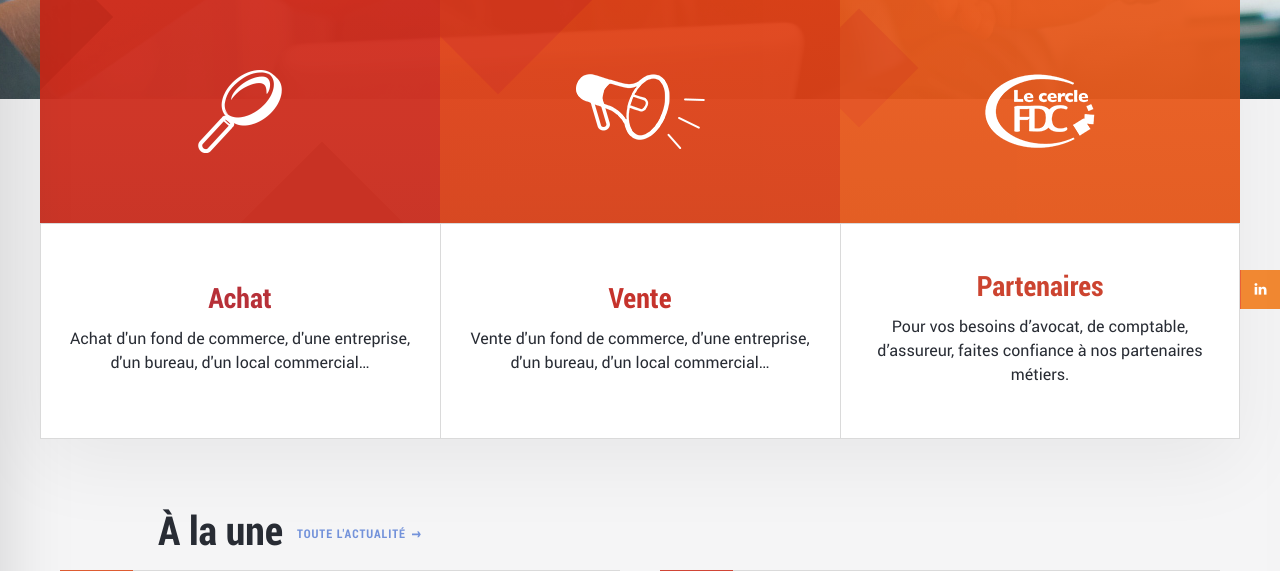
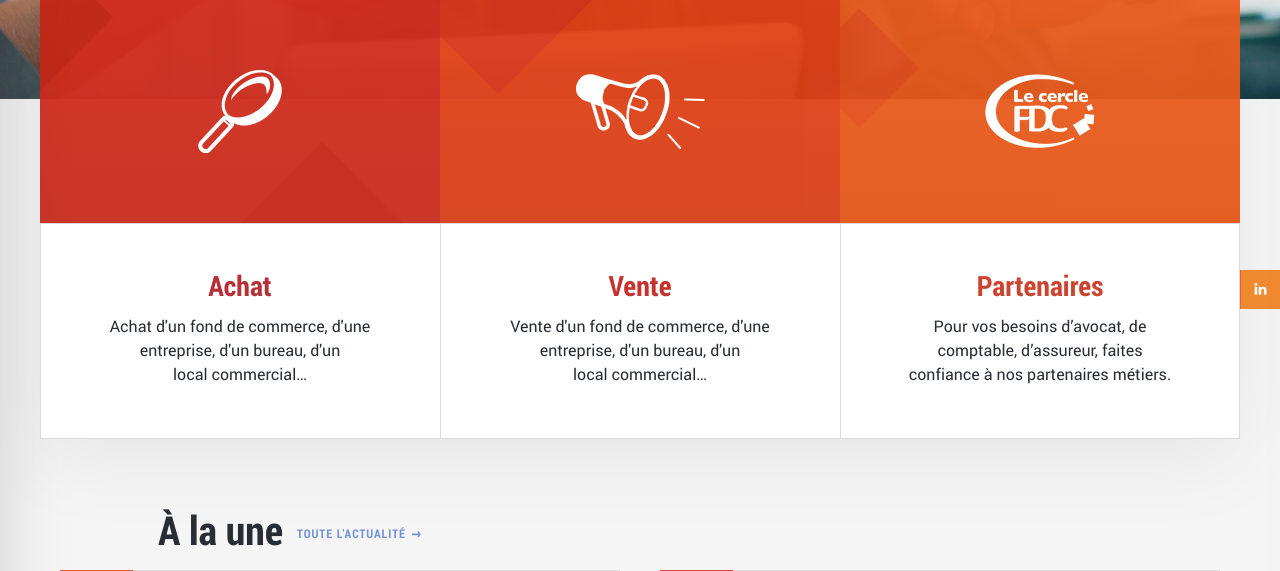
Before and after one commit to stereosuper/fdc, a PHP site: page / in a window 1280 px wide; the page is wider, and only the part inside the window is pictured. Shown: the part 466-1037 px from the top of that part. Run offline with PHP 8.4, Linux system fonts and the light colour scheme; some web fonts are replaced.

Commit message:
:art: Wrapper page | overflow

```diff
--- a/css/main.css
+++ b/css/main.css
@@ -311,6 +311,10 @@ body {
   text-rendering: optimizeLegibility;
   line-height: 1;
   height: 100%; }
+
+#wrapper-page {
+  position: relative;
+  overflow: hidden; }
 
 #main {
   padding: 0 0 100px; }
@@ -1848,11 +1852,16 @@ button {
   list-style-type: none;
   margin: 0;
   padding: 0;
-  line-height: normal; }
+  line-height: normal;
+  -webkit-backface-visibility: hidden;
+          backface-visibility: hidden; }
   .choices.three-choices .zone-btn {
     width: 33.333333%; }
   .choices.three-choices .zone-content {
     width: 66.666666%; }
+  .choices.three-choices .zone-txt {
+    max-width: 310px;
+    margin: 0 auto; }
   .choices.three-choices > li:nth-child(2) {
     left: 33.333333%; }
   .choices.three-choices > li:nth-child(3) {
--- a/includes/footer.html
+++ b/includes/footer.html
@@ -107,7 +107,8 @@
             </div>
         </nav>
     </footer>
-
+<!-- Fin du wrapper page -->
+</div>
 <!-- Tweens -->
 <script src="js/libs/greensock/TweenMax.min.js"></script>
 <script src="js/libs/greensock/TimelineMax.min.js"></script>
--- a/includes/header.html
+++ b/includes/header.html
@@ -1,3 +1,4 @@
+<div id='wrapper-page'>
     <header id='header' class='clearfix'>
         <div class='zone-left-header'>
             <a href='./' class='home-link'>
--- a/index.php
+++ b/index.php
@@ -39,7 +39,7 @@
 									<div class='zone-txt wrapper-alignment'>
 										<div class='content-align-middle'>
 											<h3>Achat</h3>
-											<p>Achat d'un fond de commerce, d'une entreprise, d'un bureau, d'un local commercial…</p>
+											<p>Achat d'un fond de commerce, d'une entreprise, d'un bureau, d'un local&nbsp;commercial…</p>
 										</div>
 									</div>
 								</div><!--
@@ -184,7 +184,7 @@
 									<div class='zone-txt wrapper-alignment'>
 										<div class='content-align-middle'>
 											<h3>Vente</h3>
-											<p>Vente d'un fond de commerce, d'une entreprise, d'un bureau, d'un local commercial…</p>
+											<p>Vente d'un fond de commerce, d'une entreprise, d'un bureau, d'un local&nbsp;commercial…</p>
 										</div>
 									</div>
 								</div><!--
--- a/scss/base/_base.scss
+++ b/scss/base/_base.scss
@@ -23,6 +23,11 @@ body{
     @include roboto(1.6em);
     line-height: 1;
     height:100%;
+}
+
+#wrapper-page{
+    position: relative;
+    overflow: hidden;
 }
 
 #main{
--- a/scss/components/_choices.scss
+++ b/scss/components/_choices.scss
@@ -16,12 +16,17 @@ $tps-choice-etape-2: 0.3s;
 	margin: 0;
 	padding: 0;
 	line-height: normal;
+	backface-visibility: hidden;
 	&.three-choices{
 		.zone-btn{
 			width: 33.333333%;
 		}
 		.zone-content{
 			width: 66.666666%;
+		}
+		.zone-txt{
+			max-width: 310px;
+			margin: 0 auto;
 		}
 		> li{
 			&:nth-child(2){
```
Lines whose indentation alone changed are shown as unchanged.
